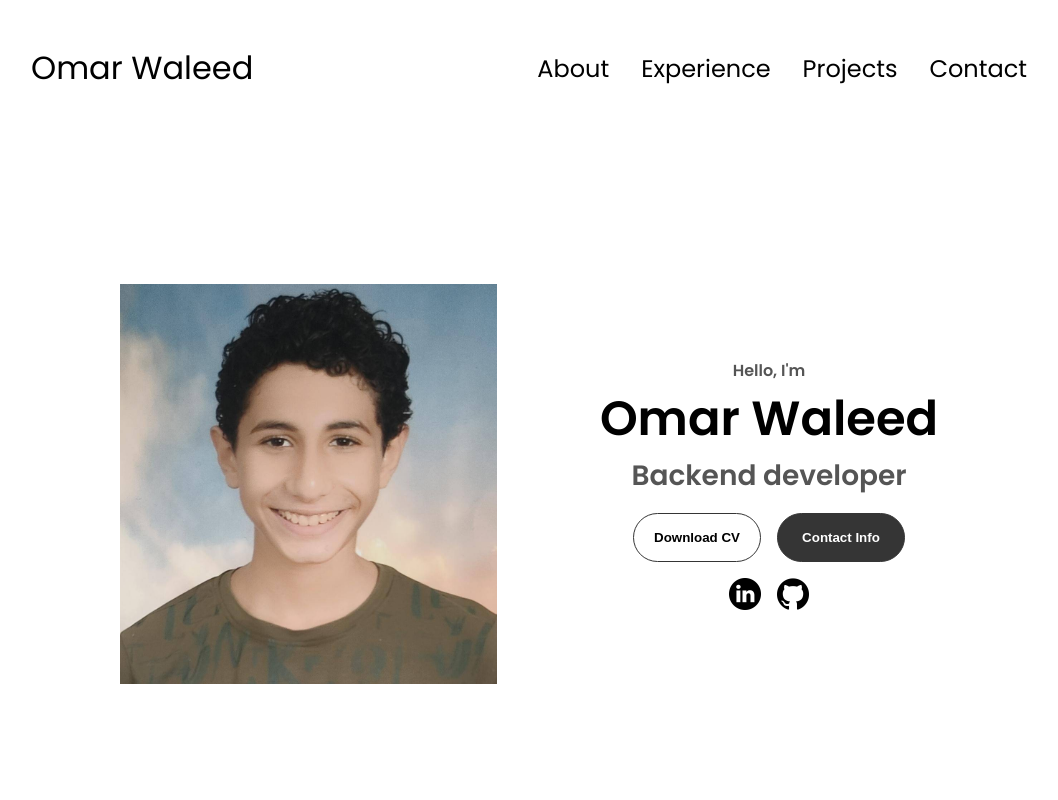
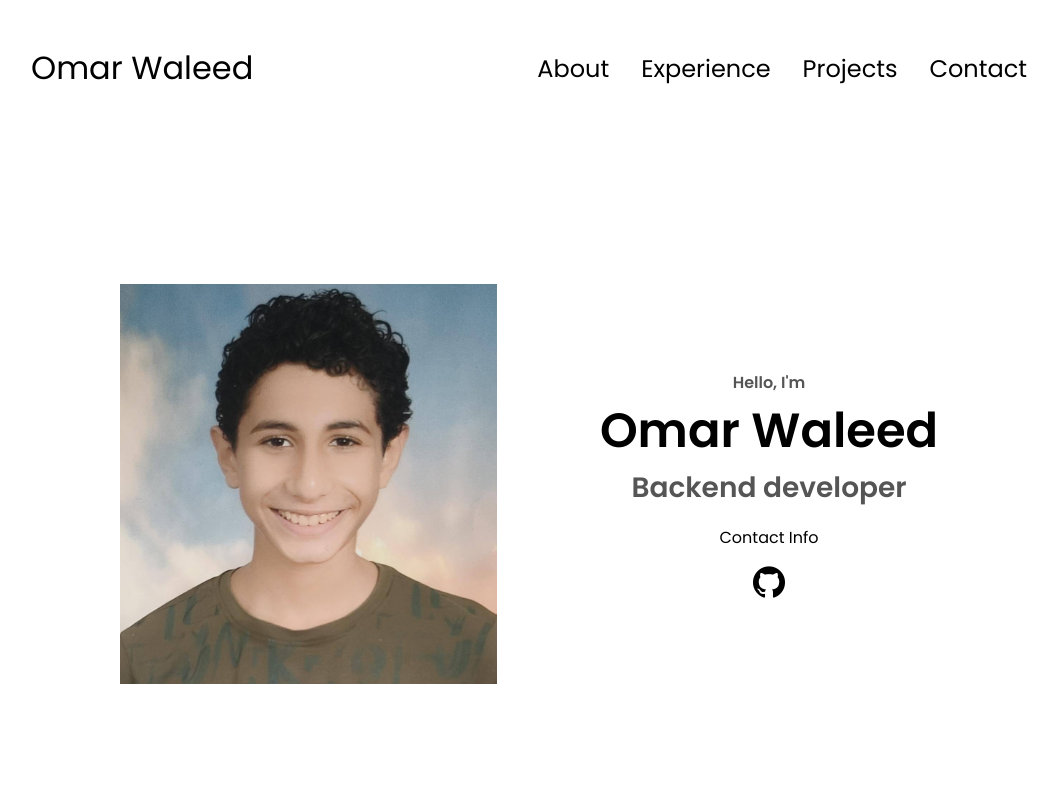
Before and after one commit to Iamjustkit/Portofilo, a plain HTML site: page index.html in a window 1280 px wide. Shown: the top 800 px of the page, without its empty margins (111-1169 px from the left). Drawn offline with Linux system fonts and the light colour scheme.

Commit message:
Update index.html

```diff
--- a/index.html
+++ b/index.html
@@ -45,28 +45,15 @@
         <h1 class="title">Omar Waleed</h1>
         <p class="section__text__p2">Backend developer</p>
         <div class="btn-container">
-          <button
-            class="btn btn-color-2"
-            onclick="window.open('resume-example.pdf')"
-          >
-            Download CV
-          </button>
-          <button class="btn btn-color-1" onclick="location.href='./#contact'">
             Contact Info
           </button>
         </div>
         <div id="socials-container">
           <img
-            src="linkedin.png"
-            alt="My LinkedIn profile"
-            class="icon"
-            onclick="location.href='https://linkedin.com/'"
-          />
-          <img
             src="github.png"
             alt="My Github profile"
             class="icon"
-            onclick="location.href='https://github.com/'"
+            onclick="location.href='https://github.com/Iamjustkit'"
           />
         </div>
       </div>
@@ -250,7 +237,7 @@
           </ul>
         </div>
       </nav>
-      <p>Copyright &#169; 2023 Omar Waleed. All Rights Reserved.</p>
+      <p>Copyright &#169; 2025 Omar Waleed. All Rights Reserved.</p>
     </footer>
     <script src="script.js"></script>
   </body>
```
